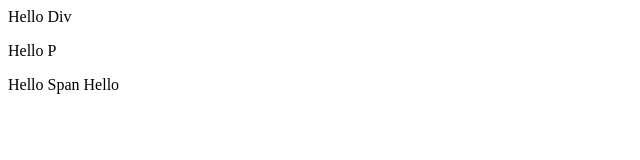
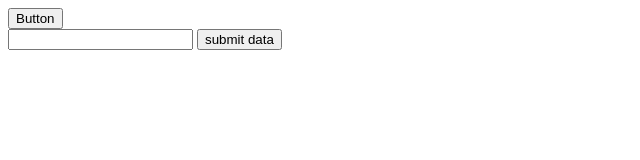
Before and after one commit to OldafTarotus/java-script-course, a plain HTML site: page index.html in a window 1280 px wide. Shown: the whole page, without its empty margins (0-640 px from the left). Drawn offline with Linux system fonts and the light colour scheme.

Commit message:
Dom (Events)

```diff
--- a/index.html
+++ b/index.html
@@ -39,13 +39,18 @@
     <a class="link" href="#">FaceBook</a> -->
     <!-- <div>Div</div>
     <p class="para" title="Paragraph" data-src="Testing">Paragraph</p> -->
-    <div>
+    <!-- <div>
       Hello Div
       <p>Hello P</p>
       <span>Hello Span</span>
       <!-- commet -->
-      Hello
-    </div>
+      <!-- Hello
+    </div> -->
+    <button id="btm">Button</button>
+    <form action="">
+      <input type="text">
+      <input type="submit" value="submit data">
+    </form>
     <script src="js/main.js"></script>
   </body>
 </html>
```
Also changed, not shown: js/main.js (+29 -0 lines).
